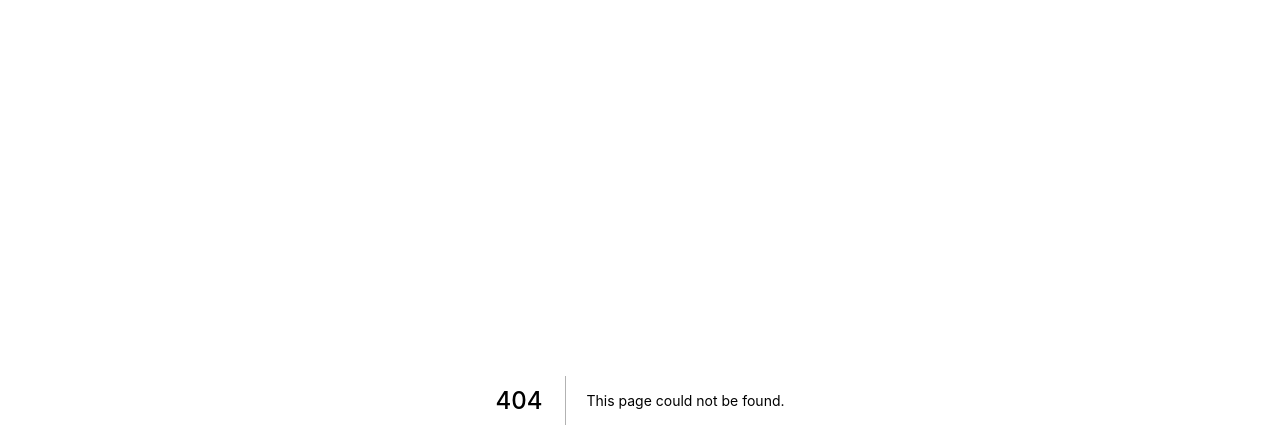
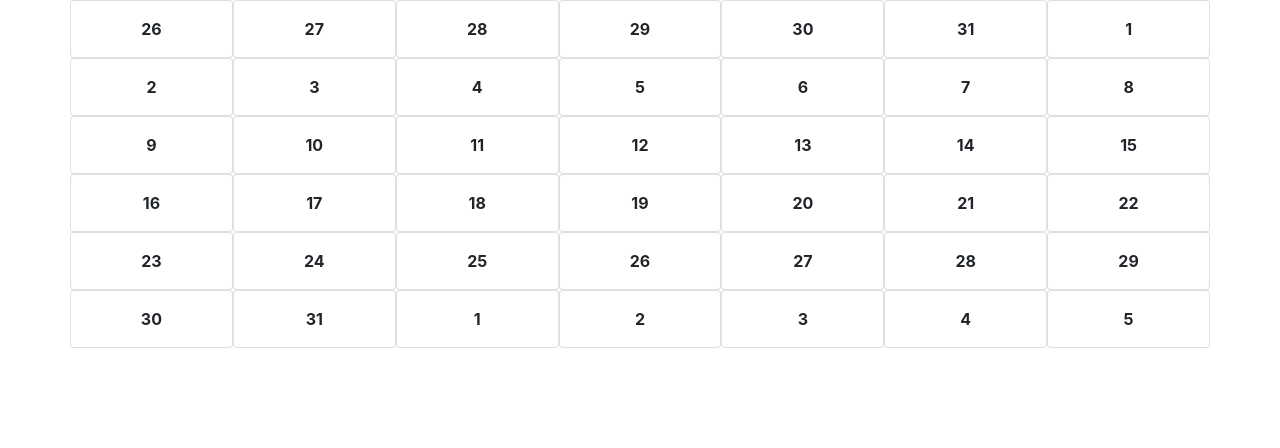
Before and after one commit to SchuBiNo/SchuBiNo, a Next.js app: page /calendar in a window 1280 px wide. Before the commit this address had no page. Shown: the top 448 px of the page. Built offline with nearby package versions, Linux system fonts and the light colour scheme.

Commit message:
first commit

```diff
--- a/package.json
+++ b/package.json
@@ -9,6 +9,8 @@
     "lint": "next lint"
   },
   "dependencies": {
+    "bootstrap": "^5.0.0-beta3",
+    "moment": "^2.29.1",
     "next": "11.1.0",
     "react": "17.0.2",
     "react-dom": "17.0.2"
--- a/pages/_app.js
+++ b/pages/_app.js
@@ -1,7 +1,17 @@
-import '../styles/globals.css'
+// add bootstrap css
+import 'bootstrap/dist/css/bootstrap.css';
+import Head from 'next/head';
+import '../styles/globals.css';
 
 function MyApp({ Component, pageProps }) {
-  return <Component {...pageProps} />
+  return (
+		<>
+			<Head>
+				<meta name='viewport' content='width=device-width, initial-scale=1' />
+			</Head>
+			<Component {...pageProps} />
+		</>
+	);
 }
 
 export default MyApp
--- /dev/null
+++ b/pages/calendar/index.js
@@ -0,0 +1,46 @@
+import Link from "next/link";
+import React,{ useState, useEffect } from "react";
+import moment from "moment";
+
+export default function Calender() {
+    const [calendar, setCalendar] = useState([]);
+    const [value, setValue] = useState(moment())
+
+
+    const startDay = value.clone().startOf("month").startOf("isoWeek"); //week = s sunday; isoWeek = s monday
+    const endDay = value.clone().endOf("month").endOf("isoWeek");
+
+
+    useEffect(() => {
+        const day = startDay.clone().subtract(1, "day");
+        const tempA = []
+        while(day.isBefore(endDay, "day")) {
+            tempA.push(
+                Array(7).fill(0).map(() => day.add(1, "day").clone())
+            )
+        }
+        setCalendar(tempA)
+    }, [value])
+
+
+
+
+    return(
+            <div>
+                <div className="container">
+                {
+                    calendar.map(week => <div className="row">
+                       {
+                           week.map(day => <div className="col card">
+                               <div className="card-body text-center fw-bold">
+                                    { day.format("D") }
+                               </div>
+                           </div>)
+                       }
+                    </div>)
+                }
+                </div>
+
+            </div>
+        );
+}
```
Also changed, not shown: 1 other file (tests, documents, lock files or other folders).
